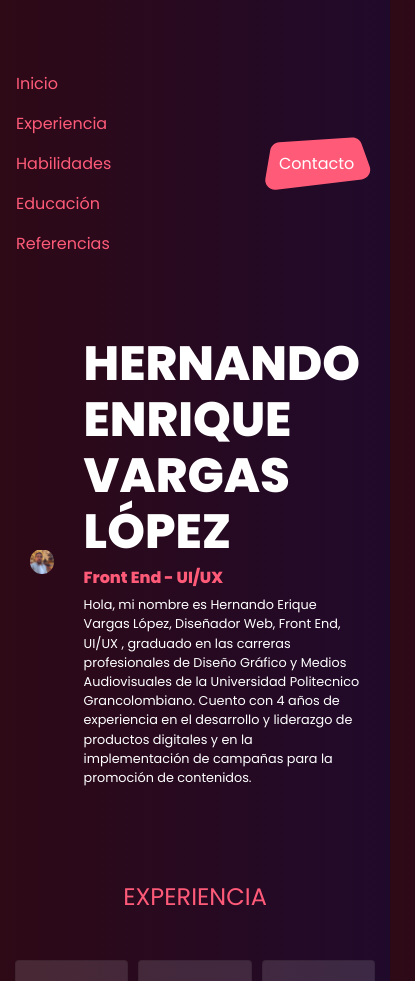
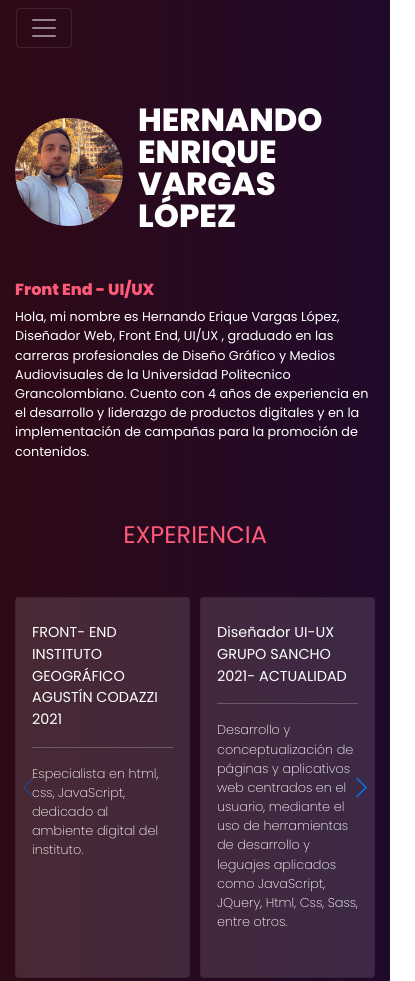
Before and after one commit to hernandovargaslopez/hernandovargas, a plain HTML site: page index.html in a window 390 px wide. Shown: the top 981 px of the page, 415 px wide, since content can reach past the window. Drawn offline with nearby package versions, Linux system fonts and the light colour scheme.

Commit message:
responsive

```diff
--- a/index.html
+++ b/index.html
@@ -3,7 +3,7 @@
 <head>
     <meta charset="UTF-8">
     <meta http-equiv="X-UA-Compatible" content="IE=edge">
-    <meta name="viewport" content="width=hola mundo, initial-scale=1.0">
+    <meta name="viewport" content="initial-scale=1.0">
     <title>Document</title>
     <link rel="stylesheet" href="https://cdn.jsdelivr.net/npm/bootstrap@4.3.1/dist/css/bootstrap.min.css" integrity="sha384-ggOyR0iXCbMQv3Xipma34MD+dH/1fQ784/j6cY/iJTQUOhcWr7x9JvoRxT2MZw1T" crossorigin="anonymous">
     <link rel="preconnect" href="https://fonts.googleapis.com">
@@ -14,12 +14,13 @@
     <link rel="stylesheet" href="styles.css">
 </head>
     <body class="pb-5">
-        <nav class="navbar navbar-expand-lg py-4">
-            <button class="navbar-toggler" type="button" data-toggle="collapse" data-target="#navbarSupportedContent" aria-controls="navbarSupportedContent" aria-expanded="false" aria-label="Toggle navigation">
-              <span class="navbar-toggler-icon"></span>
+        <nav class="navbar navbar-expand-lg navbar-dark py4">
+            <button class="navbar-toggler" type="button" data-toggle="collapse" data-target="#navbarTogglerDemo03" aria-controls="navbarTogglerDemo03" aria-expanded="false" aria-label="Toggle navigation">
+                <span class="navbar-toggler-icon"></span>
             </button>
-            <div class="collapse container navbar-collapse" id="navbarSupportedContent">
-                <ul class="navbar-nav mr-auto">
+
+            <div class="collapse navbar-collapse" id="navbarTogglerDemo03">
+                <ul class="navbar-nav mr-auto mt-2 mt-lg-0">
                     <li class="nav-item active">
                         <a class="nav-link" href="#inicio">Inicio <span class="sr-only">(current)</span></a>
                     </li>
@@ -35,33 +36,29 @@
                     <li class="nav-item">
                         <a class="nav-link" href="#referencias">Referencias</a>
                     </li>
-                    <!-- <li class="nav-item dropdown">
-                        <a class="nav-link dropdown-toggle" href="#" id="navbarDropdown" role="button" data-toggle="dropdown" aria-haspopup="true" aria-expanded="false">
-                        Dropdown
-                        </a>
-                        <div class="dropdown-menu" aria-labelledby="navbarDropdown">
-                            <a class="dropdown-item" href="#">Action</a>
-                            <a class="dropdown-item" href="#">Another action</a>
-                            <div class="dropdown-divider"></div>
-                            <a class="dropdown-item" href="#">Something else here</a>
-                        </div>
-                    </li> -->
                 </ul>
-                <div class="nav-item bg">
-                    <a class="nav-link disabled" href="#">Contacto</a>
+                <div class="especial">
+                    <div class="nav-item bg">
+                        <a class="nav-link disabled" href="#">Contacto</a>
+                    </div>
                 </div>
             </div>
         </nav>
         <section id="inicio" class="pb-5">
             <div class="portada container mt-5">
-                <div class="d-flex align-items-center">
-                    <div class="col-md-4">
-                        <div class="mifoto">
+                <div class="row align-items-center">
+                    <div class="col-12 col-md-4">
+                        <div class="mifoto d-none d-md-block">
                             <img src="images/fotoperfil.jpeg" alt="">
                         </div>
                     </div>
                     <div class="descripcion col-md-8">
-                        <h1>HERNANDO ENRIQUE VARGAS LÓPEZ</h1>
+                        <div class="d-flex align-items-center container__name">
+                            <div class="mifoto d-block d-md-none">
+                                <img src="images/fotoperfil.jpeg" alt="">
+                            </div>
+                            <h1>HERNANDO ENRIQUE <br> VARGAS LÓPEZ</h1>
+                        </div>
                         <h2>Front End - UI/UX</h2>
                         <p>Hola, mi nombre es Hernando Erique Vargas López, Diseñador Web, Front End, UI/UX , graduado en las carreras profesionales de Diseño Gráfico y Medios Audiovisuales de la Universidad Politecnico Grancolombiano. Cuento con 4 años de experiencia en el desarrollo y liderazgo de productos digitales y en la implementación de campañas para la promoción de contenidos.</p>
                     </div>
@@ -213,7 +210,7 @@
             <div class="item__Container">
                 <h2 class="mb-5">REFERENCIAS</h2>
                 <div class="row justify-content-center">
-                    <div class="item px-4">
+                    <div class="item px-4 mb-4">
                         <div class="descripcion text-center">
                             <div class="d-flex justify-content-center headline">
                                 <div class="nombre">
@@ -261,6 +258,9 @@
                 </div>
             </div>
         </section>
+        <div class="copy-right text-center">
+            COPYRIGHT ©2020 | Hernando Vargas
+        </div>
 
     </body>
     <footer>
--- a/index.js
+++ b/index.js
@@ -1,22 +1,18 @@
-let homeSwiper = new Swiper(".swiper", {
-    slidesPerView: 3,
-    spaceBetween: 10,
-    // Optional parameters
-    direction: 'horizontal',
-    loop: false,
+//nav position
+jQuery(window).scroll(function(){
+  var $sections = $('section');
+  $sections.each(function(i,el){
+      var top  = $(el).offset().top-180;
+      var bottom = top +$(el).height();
+      var scroll = $(window).scrollTop();
+      var id = $(el).attr('id');
+      if( scroll > top && scroll < bottom){
+          $('.nav-link').removeClass('active');
+          $('a[href="#'+id+'"]').addClass('active');
 
-    // If we need pagination
-    pagination: {
-        el: '.swiper-pagination',
-    },
-
-    // Navigation arrows
-    navigation: {
-        nextEl: '.swiper-button-next',
-        prevEl: '.swiper-button-prev',
-    },
+      }
+  })
 });
-
 
 //nav smooth
 $(function () {
@@ -42,3 +38,38 @@ $(function () {
     }
   });
 });
+
+let homeSwiper = new Swiper(".swiper", {
+
+    breakpoints: {
+      // when window width is >= 320px
+      320: {
+        slidesPerView: 2,
+        spaceBetween: 10
+      },
+      // when window width is >= 480px
+      425: {
+        slidesPerView: 2,
+        spaceBetween: 10
+      },
+      // when window width is >= 640px
+      728: {
+        slidesPerView: 4,
+        spaceBetween: 20
+      }
+    },
+    // Optional parameters
+    direction: 'horizontal',
+    loop: false,
+
+    // If we need pagination
+    pagination: {
+        el: '.swiper-pagination',
+    },
+
+    // Navigation arrows
+    navigation: {
+        nextEl: '.swiper-button-next',
+        prevEl: '.swiper-button-prev',
+    },
+});
--- a/styles.css
+++ b/styles.css
@@ -14,6 +14,24 @@ hr {
     background: #ffffff47;
 }
 
+.navbar-dark .navbar-nav .nav-link:focus {
+    color: #ff5b79;
+}
+
+.navbar-dark .navbar-nav .nav-link.active:focus {
+    color: #fff;
+}
+
+.navbar-dark .navbar-nav .nav-link.active {
+    color: #fff;
+    transition: 0.5s all ease;
+}
+
+.navbar-dark .navbar-nav .nav-link:hover {
+    color: #fff;
+    transition: 0.5s all ease;
+}
+
 /*nav bar*/
 .navbar {
     position: sticky;
@@ -22,7 +40,14 @@ hr {
     background: linear-gradient(to right, #2E0916, #200A2B);
 }
 
-.navbar .nav-link {
+.navbar-collapse  {
+    max-width: 1170px !important;
+    margin: auto;
+    padding-left: 15px;
+    padding-right: 15px;
+}
+
+.navbar-dark .navbar-nav .nav-link {
     color: #ff5b79;
 }
 
@@ -161,7 +186,6 @@ hr {
 }
 
 /*referencias*/
-
 .referencias .headline {
     margin-bottom: 5px;
 }
@@ -181,3 +205,74 @@ hr {
 .referencias .empresa {
     font-size: 0.8rem;
 }
+
+
+.copy-right {
+    font-size: 0.8rem;
+}
+
+/*referencias*/
+@media (min-width: 768px) {
+    .navbar {
+        padding-top: 30px;
+        padding-bottom: 30px;
+    }
+}
+
+@media (max-width: 425px) {
+    .navbar-collapse {
+        position: fixed;
+        top: 55px;
+        background: linear-gradient(to right, #2E0916, #200A2B);
+        width: 100%;
+        right: 0;
+        left: 0;
+        padding: 0 30px 0;
+    }
+
+    .navbar-collapse .especial {
+        padding-bottom: 30px;
+    }
+
+    .container__name {
+        margin-bottom: 40px;
+    }
+
+    .descripcion h1 {
+        font-size: 2rem;
+        line-height: 2rem;
+        padding-left: 15px;
+    }
+
+    .mifoto {
+        margin-bottom: 0;
+        width: 150px;
+        border-radius: 100px;
+    }
+
+    .swiper-button-prev {
+        left: 0;
+    }
+
+    .swiper-button-next {
+        right: 0;
+    }
+
+    section.pb-5 {
+        padding-bottom: 30px !important;
+    }
+
+    section.pt-5 {
+        padding-top: 0 !important;
+    }
+
+    section.mt-5,
+    section.mt-2 {
+        margin-top: 30px !important;
+    }
+
+    .item__Container.estudio {
+        padding-top: 30px;
+        padding-bottom: 30px;
+    }
+}
```
Lines whose indentation alone changed are shown as unchanged.
